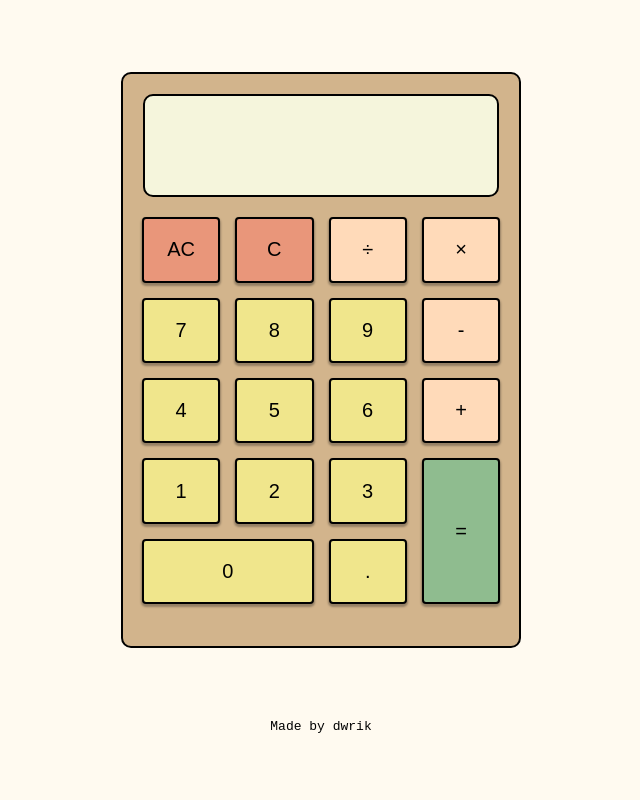
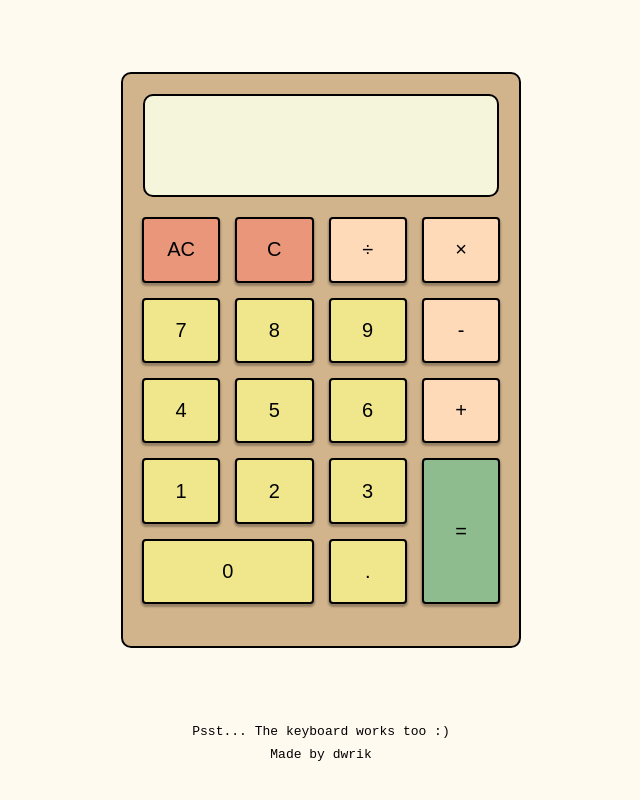
Before and after one commit to dwrik/calculator, a plain HTML site: page index.html in a window 1280 px wide. Shown: the whole page, without its empty margins (319-959 px from the left). Drawn offline with Linux system fonts and the light colour scheme.

Commit message:
Added instruction message

```diff
--- a/index.html
+++ b/index.html
@@ -35,7 +35,8 @@
             </div>
         </main>
         <footer id="footer">
-            Made by dwrik
+            <div id="instruction">Psst... The keyboard works too :)</div>
+            <div id="sig">Made by dwrik</div>
         </footer>
         <script src="scripts/script.js"></script>
     </body>
```
